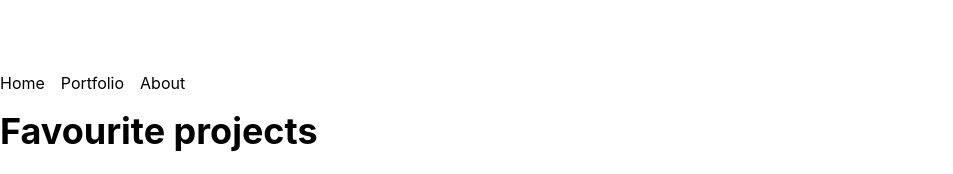
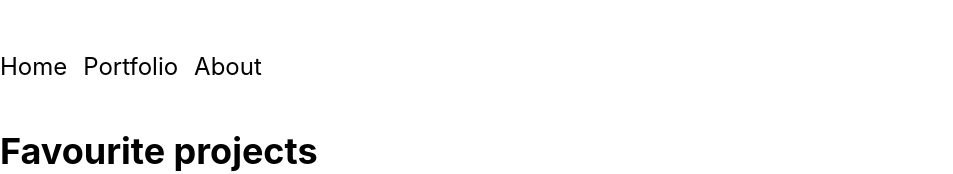
Before and after one commit to labait/biennio1-20262027-vue, a Vue app: page / in a window 1280 px wide. Shown: the part 216-390 px from the top of the page, without its empty margins (0-953 px from the left). Built offline with nearby package versions, Linux system fonts and the light colour scheme.

Commit message:
Refactor Headline component: adjust margin for menu and enhance link styling

```diff
--- a/src/App.vue
+++ b/src/App.vue
@@ -13,7 +13,7 @@ provide('projects', projects)
 
 <template>
   <main class="min-h-screen flex flex-col justify-center mx-auto container -border mb-4">
-    <Headline class="mb-8" />
+    <Headline />
     <router-view />
   </main>
 </template>
--- a/src/components/Headline.vue
+++ b/src/components/Headline.vue
@@ -11,9 +11,9 @@ const menuItems = ref([
   <router-link id="first" class="text-[12vw] font-bold mb-4" to="/">
     hello World!
   </router-link>
-  <ul id="menu" class="flex flex-row space-x-4 mb-4">
+  <ul id="menu" class="flex flex-row space-x-4 mb-12">
     <li v-for="item in menuItems" :key="item.name">
-      <router-link :to="item.path">{{ item.name }}</router-link>
+      <router-link :to="item.path" class="text-2xl hover:underline">{{ item.name }}</router-link>
     </li>
   </ul>
 
```
